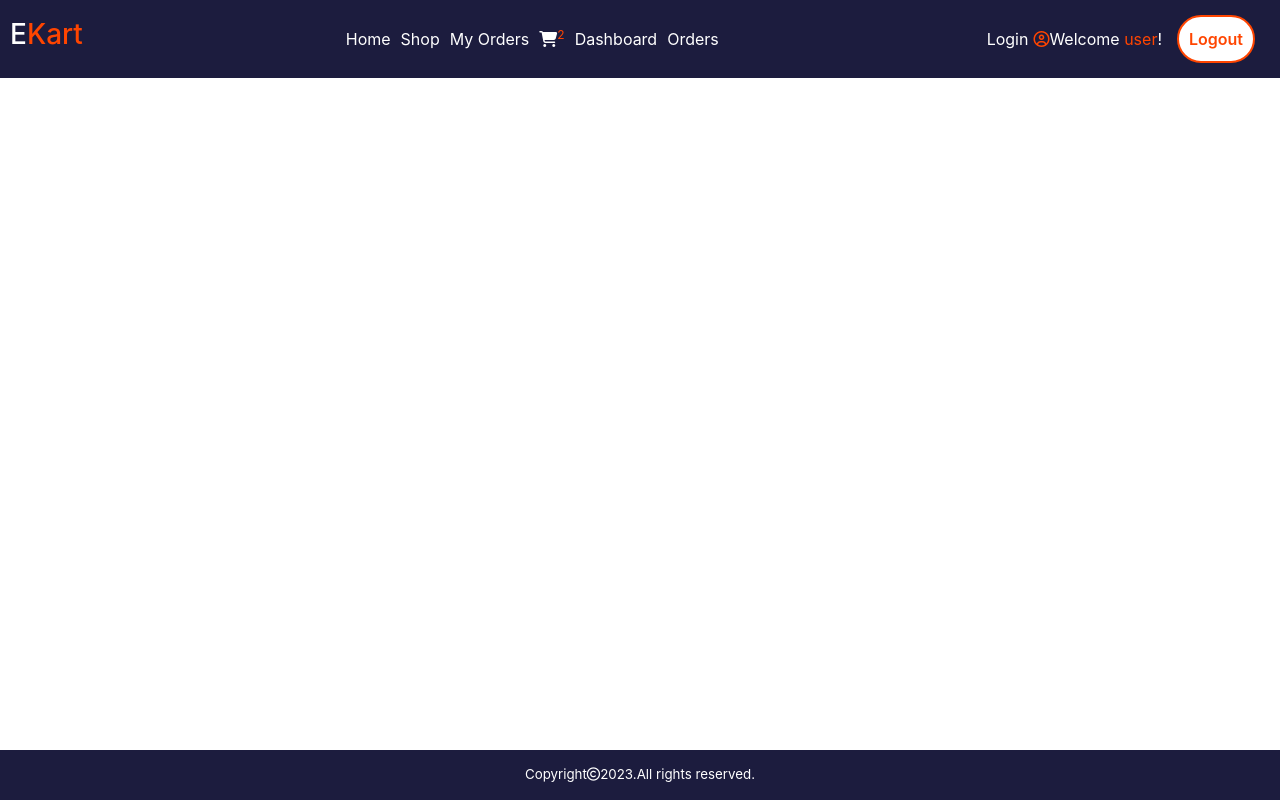
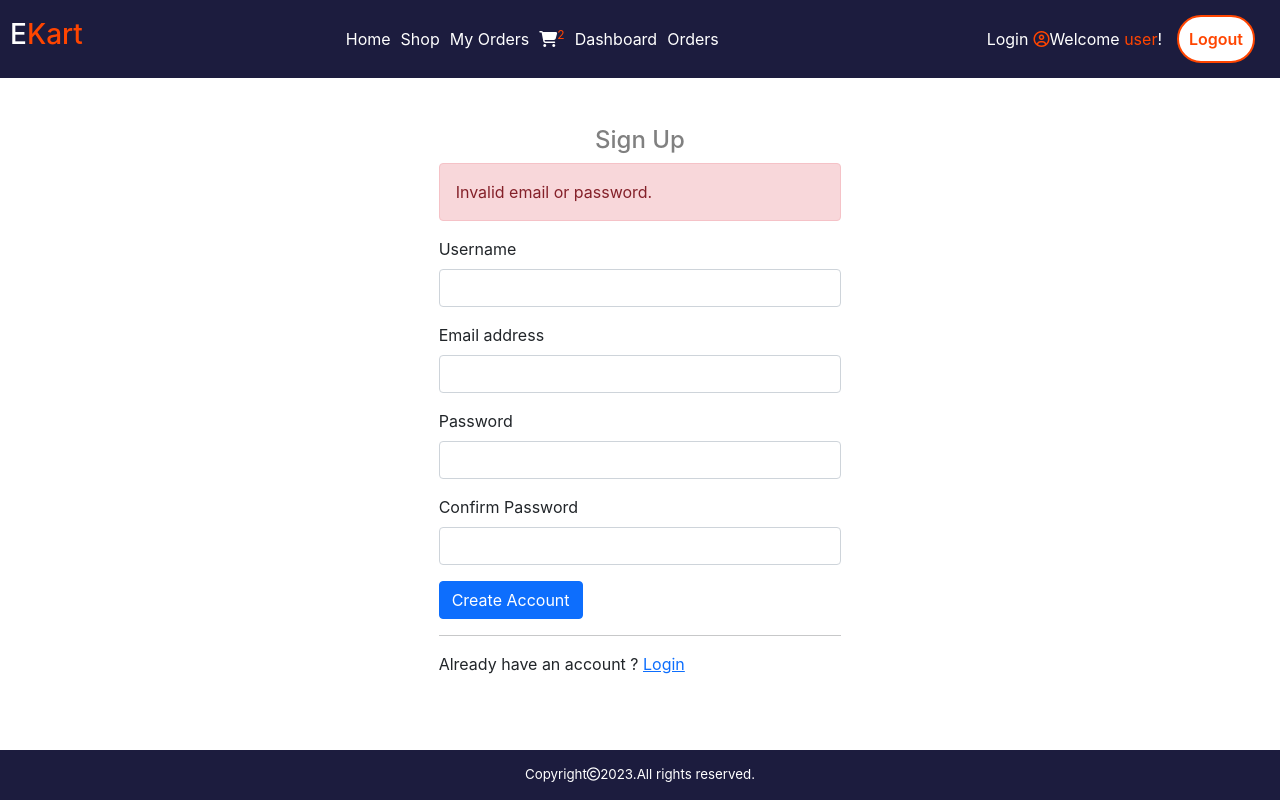
Before and after one commit to Haritha-sayone/react-shopping-app, a React (Create React App) app: page /signup in a window 1280 px wide. Built offline with nearby package versions, Linux system fonts and the light colour scheme.

Commit message:
SignUp and SignIn pages

```diff
--- a/src/App.js
+++ b/src/App.js
@@ -6,12 +6,14 @@ import Dashboard from './components/admin/Dashboard';
 import AddProducts from './components/admin/AddProducts';
 import ViewProducts from './components/admin/ViewProducts';
 import EditProduct from './components/admin/EditProduct';
+import Cart from './components/cart/Cart';
 import Orders from './components/admin/Orders';
 import Home from './pages/Home/Home';
 import Products from './pages/Shop/Products';
 import ProductDetails from './pages/Shop/ProductDetails';
-import Cart from './components/cart/Cart';
 import MyOrders from './pages/Orders/MyOrders';
+import SignUp from './pages/Auth/SignUp';
+import SignIn from './pages/Auth/SignIn';
 
 function App() {
   return (
@@ -23,11 +25,13 @@ function App() {
         <Route path='/product/:id' element={<ProductDetails />} />
         <Route path='/cart' element={<Cart />} />
         <Route path='/my-orders' element={<MyOrders />} />
+        <Route path='/signup' element={<SignUp />} />
+        <Route path='/login' element={<SignIn />} />
         {/* Admin Section */}
         <Route path='/admin' element={<Dashboard />} />
         <Route path='/products/add' element={<AddProducts />} />
         <Route path='/products/list' element={<ViewProducts />} />
-        <Route path='/product/:id' element={<EditProduct />} />
+        <Route path='/product/:id/edit' element={<EditProduct />} />
         <Route path='/orders' element={<Orders />} />
       </Routes>
       <Footer />
--- a/src/components/admin/AddProducts.js
+++ b/src/components/admin/AddProducts.js
@@ -1,9 +1,10 @@
 import React from 'react'
 
-const AddProduct = () => {
+const AddProducts = () => {
     return (
-        <div className='row mx-5 my-5'>
-            <h4 className='text-center mt-5'>Add Products</h4>
+        <div className='container-fluid'>
+            <div className='row my-5'>
+                <h4 className='text-center mt-5 py-3'>Add Products</h4>
                 <div className='col-4'></div>
                 <div className='col-4'>
                     <div className="alert alert-danger" role="alert">
@@ -62,7 +63,8 @@ const AddProduct = () => {
                 </div>
                 <div className='col-4'></div>
             </div>
+        </div>
     )
-}
+};
 
-export default AddProduct
+export default AddProducts;
--- a/src/components/admin/ViewProducts.js
+++ b/src/components/admin/ViewProducts.js
@@ -57,13 +57,13 @@ const ViewProducts = () => {
                                     <td>{product.category}</td>
                                     <td>
                                         {/* <button className='btn btn-success' style={{ marginRight: "5px" }}>Edit</button> */}
-                                        <Link to={`/product/${product.id}`}>
+                                        <Link to={`/product/${product.id}/edit`}>
                                             <i className="fa fa-pencil" aria-hidden="true" style={{ marginRight: "10px", color: "#212529" }}></i>
                                         </Link>
                                         {/* <button className='btn btn-danger'>Delete</button> */}
-                                        <Link>
+                                        <button style={{ border: "none", background: "none" }}>
                                             <i className="fa fa-trash" aria-hidden="true" style={{ color: "#212529" }}></i>
-                                        </Link>
+                                        </button>
                                     </td>
                                 </tr>
                             )
--- /dev/null
+++ b/src/pages/Auth/SignIn.js
@@ -0,0 +1,46 @@
+import { Link } from "react-router-dom";
+
+const SignIn = () => {
+  return (
+    <div className="container-fluid" style={{ marginTop: "78px" }}>
+      <div className="row my-5">
+        <h4 className="text-center mt-5">Login</h4>
+        <div className="col-4"></div>
+        <div className="col-4">
+          <div className="alert alert-danger" role="alert">
+            Invalid email or password.
+          </div>
+          <form autoComplete="off">
+            <div className="mb-3">
+              <label htmlFor="e-mail" className="form-label">Email address</label>
+              <input
+                type="email"
+                className="form-control"
+                id="e-mail"
+                aria-describedby="emailHelp"
+                required
+              />
+            </div>
+            <div className="mb-3">
+              <label htmlFor="pwd" className="form-label">Password</label>
+              <input
+                type="password"
+                className="form-control"
+                id="pwd"
+                required
+              />
+            </div>
+            <button type="submit" className="btn btn-primary">LogIn</button>
+            <hr />
+            <div className="mt-3 mb-3">
+              New user ? <Link to="/signup">Create an Account</Link>
+            </div>
+          </form>
+        </div>
+        <div className="col-4"></div>
+      </div>
+    </div>
+  )
+};
+
+export default SignIn;
--- /dev/null
+++ b/src/pages/Auth/SignUp.js
@@ -0,0 +1,65 @@
+import { Link } from "react-router-dom";
+
+const SignUp = () => {
+    return (
+        <div className="container-fluid" style={{ marginTop: "78px" }}>
+            <div className="row my-5">
+                <h4 className="text-center mt-5">Sign Up</h4>
+                <div className="col-4"></div>
+                <div className="col-4">
+                    <div className="alert alert-danger" role="alert">
+                        Invalid email or password.
+                    </div>
+                    <form autoComplete="off">
+                        <div className="mb-3">
+                            <label htmlFor="user-name" className="form-label">Username</label>
+                            <input
+                                type="text"
+                                className="form-control"
+                                id="user-name"
+                                aria-describedby="emailHelp"
+                                required
+                            />
+                        </div>
+                        <div className="mb-3">
+                            <label htmlFor="e-mail" className="form-label">Email address</label>
+                            <input
+                                type="email"
+                                className="form-control"
+                                id="e-mail"
+                                aria-describedby="emailHelp"
+                                required
+                            />
+                        </div>
+                        <div className="mb-3">
+                            <label htmlFor="pwd" className="form-label">Password</label>
+                            <input
+                                type="password"
+                                className="form-control"
+                                id="pwd"
+                                required
+                            />
+                        </div>
+                        <div className="mb-3">
+                            <label htmlFor="c-pwd" className="form-label">Confirm Password</label>
+                            <input
+                                type="password"
+                                className="form-control"
+                                id="c-pwd"
+                                required
+                            />
+                        </div>
+                        <button type="submit" className="btn btn-primary">Create Account</button>
+                        <hr />
+                        <div className="mt-3 mb-3">
+                            Already have an account ? <Link to="/login">Login</Link>
+                        </div>
+                    </form>
+                </div>
+                <div className="col-4"></div>
+            </div>
+        </div>
+    )
+};
+
+export default SignUp;
```
Lines whose indentation alone changed are shown as unchanged.
